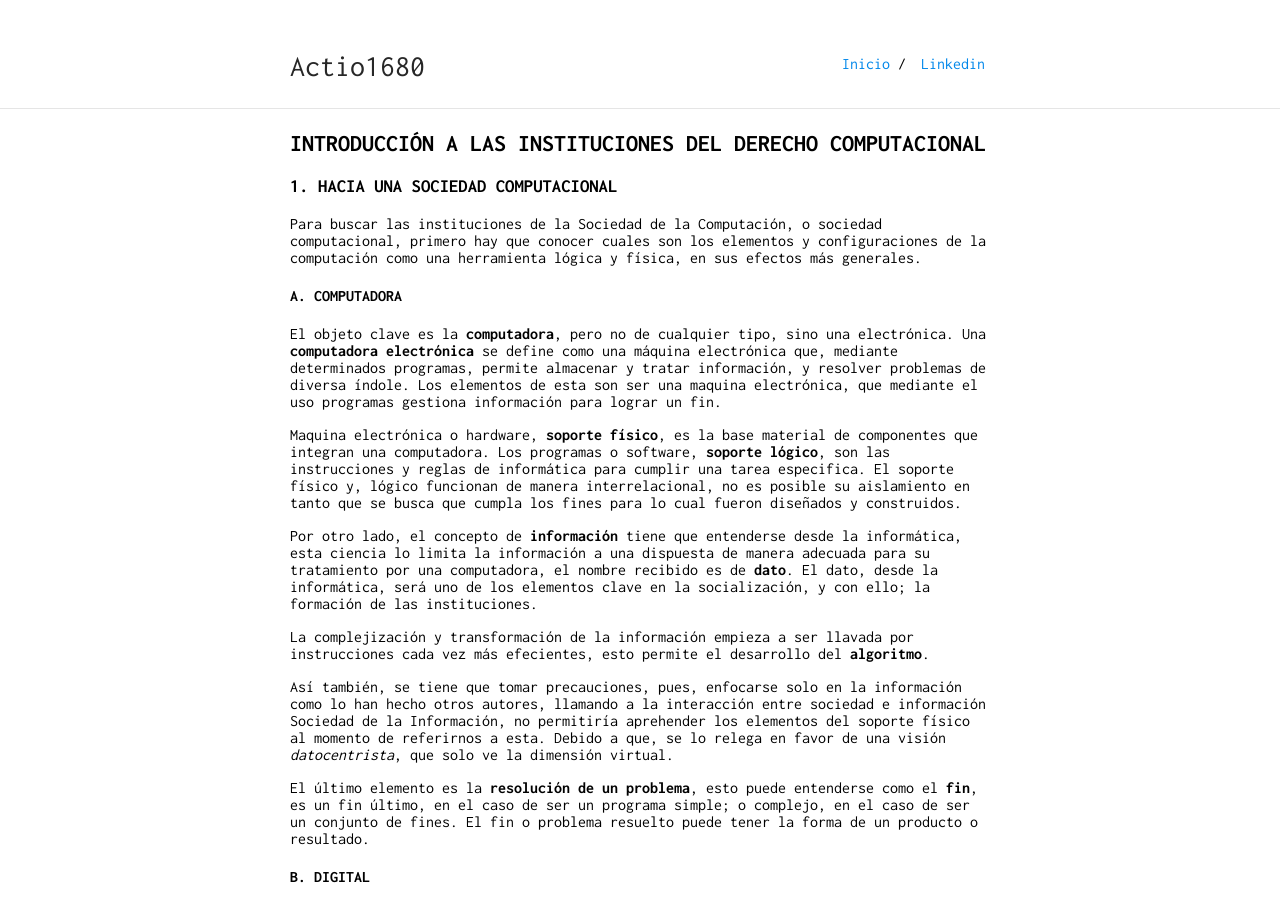
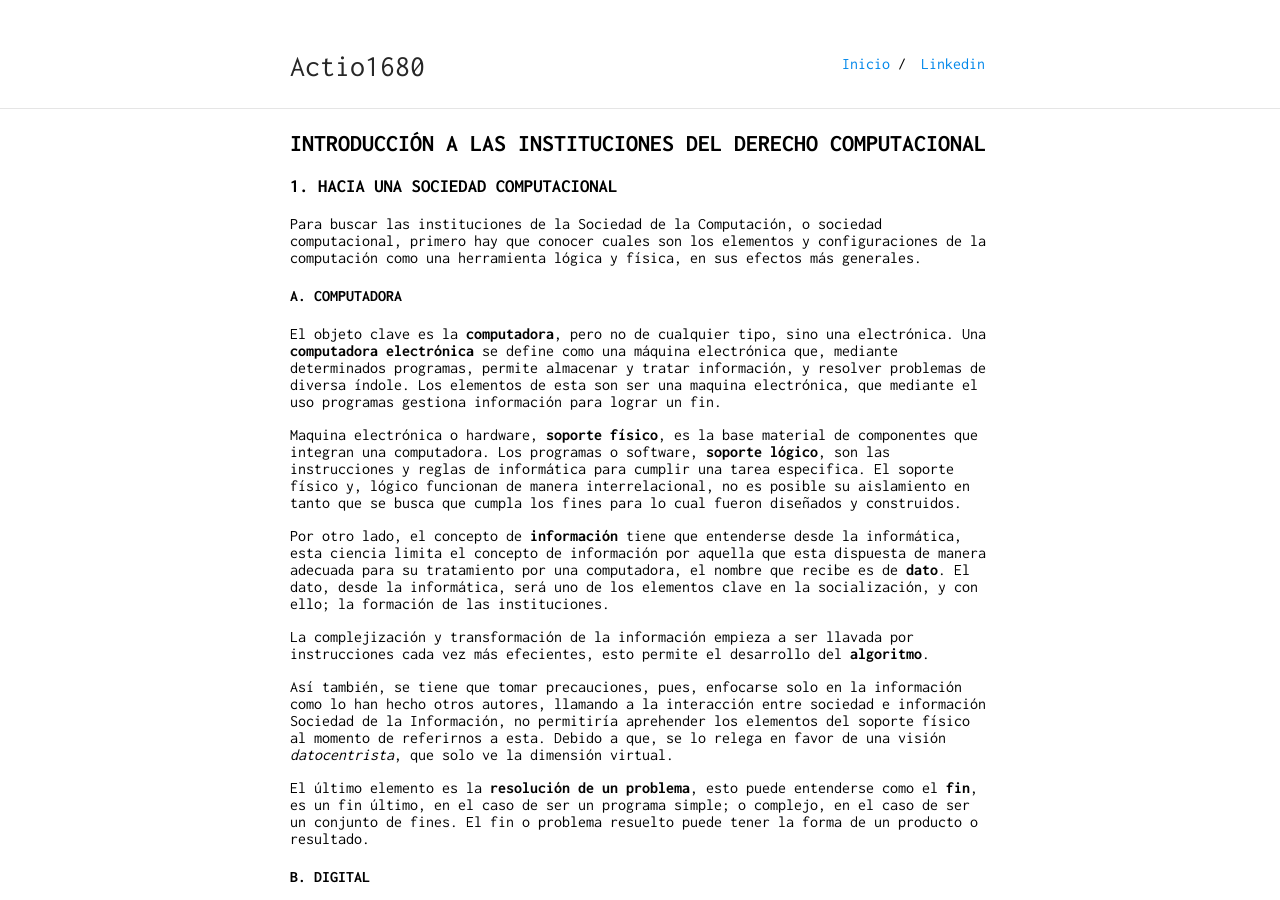
Before and after one commit to actio1680/actio1680.github.io, a Jekyll site: the page built from proyectox.md, in a window 1280 px wide and 900 px high. Built offline with Jekyll 4.4.1, drawn with Linux system fonts in a browser that asks for light colours; our own code applies the rules of GitHub Pages for plain Markdown files.

Commit message:
Update proyectox.md

```diff
--- a/proyectox.md
+++ b/proyectox.md
@@ -8,7 +8,7 @@ El objeto clave es la **computadora**, pero no de cualquier tipo, sino una elect
 
 Maquina electrónica o hardware, **soporte físico**, es la base material de componentes que integran una computadora. Los programas o software, **soporte lógico**, son las instrucciones y reglas de informática para cumplir una tarea especifica. El soporte físico y, lógico funcionan de manera interrelacional, no es posible su aislamiento en tanto que se busca que cumpla los fines para lo cual fueron diseñados y construidos.
 
-Por otro lado, el concepto de **información** tiene que entenderse desde la informática, esta ciencia lo limita la información a una dispuesta de manera adecuada para su tratamiento por una computadora, el nombre recibido es de **dato**. El dato, desde la informática, será uno de los elementos clave en la socialización, y con ello; la formación de las instituciones.
+Por otro lado, el concepto de **información** tiene que entenderse desde la informática, esta ciencia limita el concepto de información por aquella que esta dispuesta de manera adecuada para su tratamiento por una computadora, el nombre que recibe es de **dato**. El dato, desde la informática, será uno de los elementos clave en la socialización, y con ello; la formación de las instituciones.
 
 La complejización y transformación de la información empieza a ser llavada por instrucciones cada vez más efecientes, esto permite el desarrollo del **algoritmo**.
 
```
